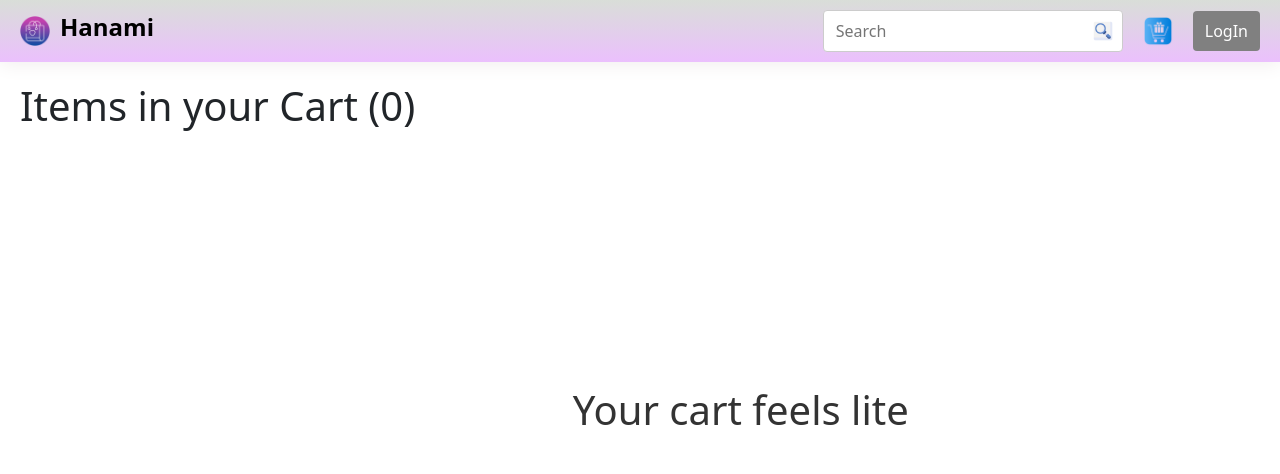
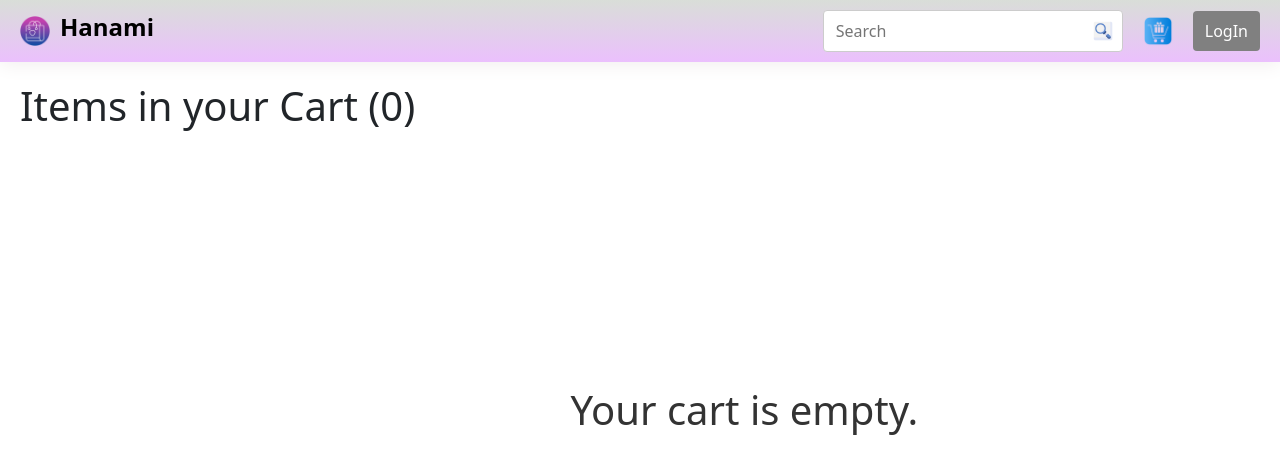
Before and after one commit to RekhaKorepu18/React_Assignment-1, a React (Create React App) app: page /Cart in a window 1280 px wide. Shown: the top 474 px of the page. Built offline with nearby package versions, Linux system fonts and the light colour scheme.

Commit message:
Add a message when the cart is empty

```diff
--- a/src/pages/Cart.tsx
+++ b/src/pages/Cart.tsx
@@ -9,9 +9,9 @@ const CartPage = () => {
   const { cartItem, setCartItem, cart, setCart } = useGlobalState();
   const [popupState, setPopupState] = useState<{ show: boolean; item: { id: number; size: string } | null }>({ show: false, item: null });
 
-  const renderCartEmptyMessage = () => {
+  const CartEmpty = () => {
     if (cart === 0) {
-      return <h2 className="cart-empty">Your cart feels lite</h2>;
+      return <h2 className="cart-empty">Your cart is empty.</h2>;
     }
     return null;
   };
@@ -93,7 +93,7 @@ const CartPage = () => {
     <>
 
         <div className="cart-page">
-               {renderCartEmptyMessage()}
+               {CartEmpty()}
           <div className="cart-items">
            <h1>Items in your Cart ({cart})</h1>
             {cartItem.map((product: any) => (
```
